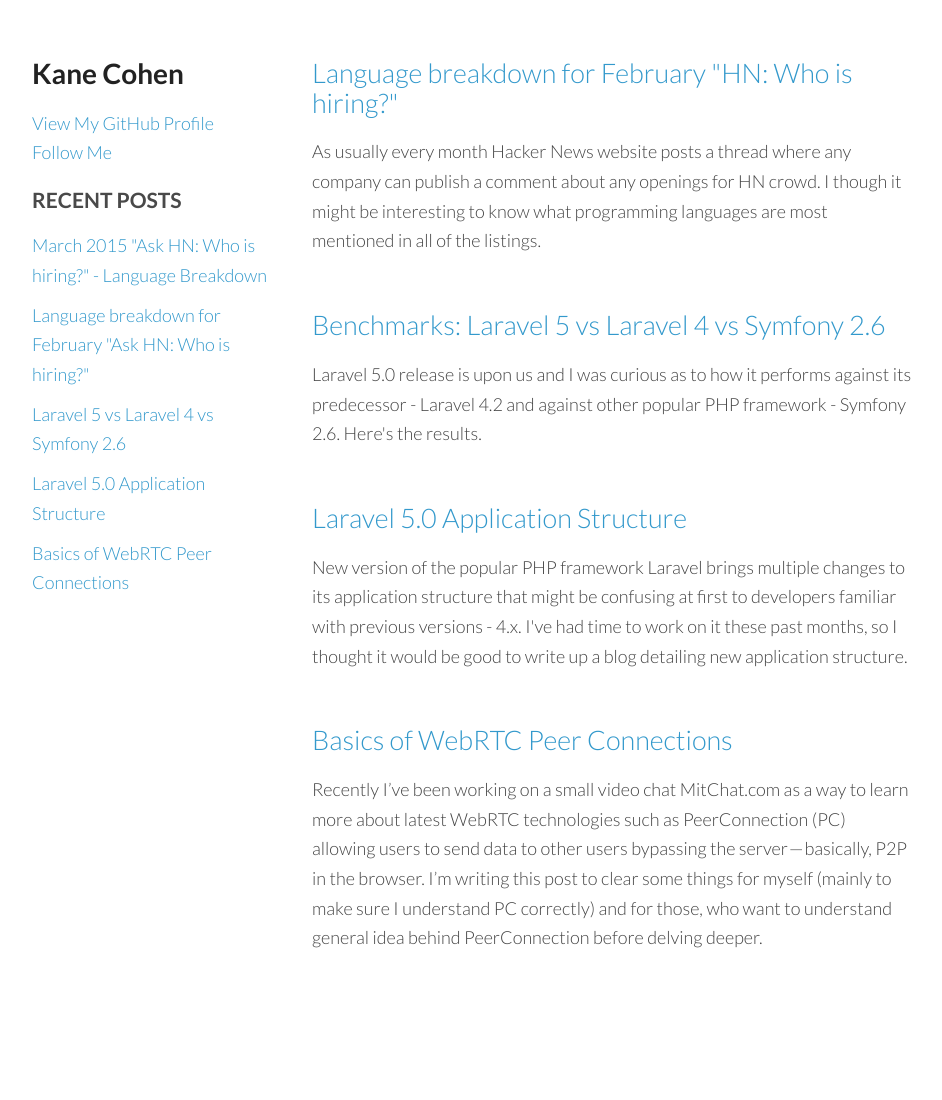
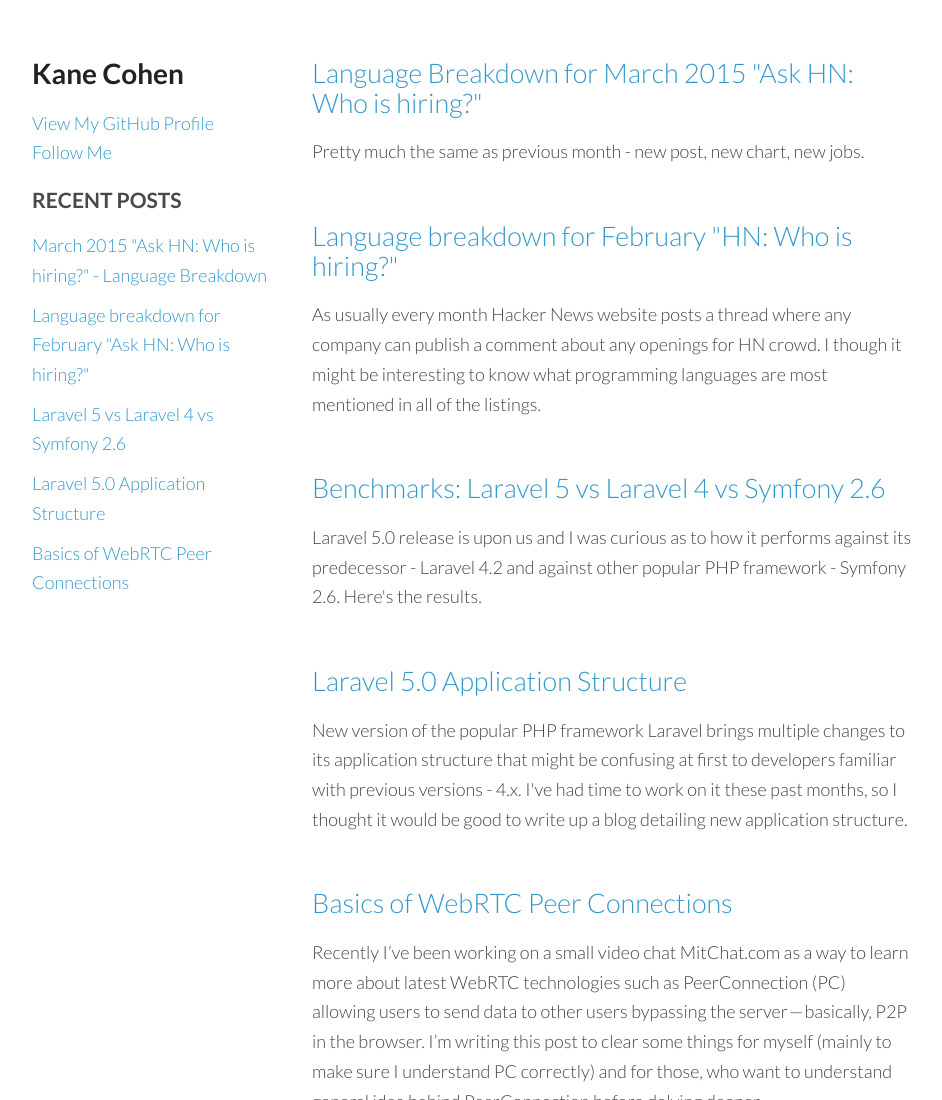
Before and after one commit to KaneCohen/kanecohen.github.io, a plain HTML site: page index.html in a window 1280 px wide. Shown: the top 1100 px of the page, without its empty margins (168-1110 px from the left). Before the commit the page ends 1057 px from the top, so only its background shows below. Drawn offline with Linux system fonts and the light colour scheme.

Commit message:
Add post to index

```diff
--- a/index.html
+++ b/index.html
@@ -34,6 +34,10 @@
 		<section>
 
 			<div class="posts">
+				<article>
+					<h2><a href="hn-jobs-langs-march-15.html">Language Breakdown for March 2015 "Ask HN: Who is hiring?"</a></h2>
+					<p>Pretty much the same as previous month - new post, new chart, new jobs.</p>
+				</article>
 				<article>
 					<h2><a href="hn-jobs-langs.html">Language breakdown for February "HN: Who is hiring?"</a></h2>
 					<p>As usually every month Hacker News website posts a thread where any company can publish a comment about any openings for HN crowd. I though it might be interesting to know what programming languages are most mentioned in all of the listings.</p>
```
